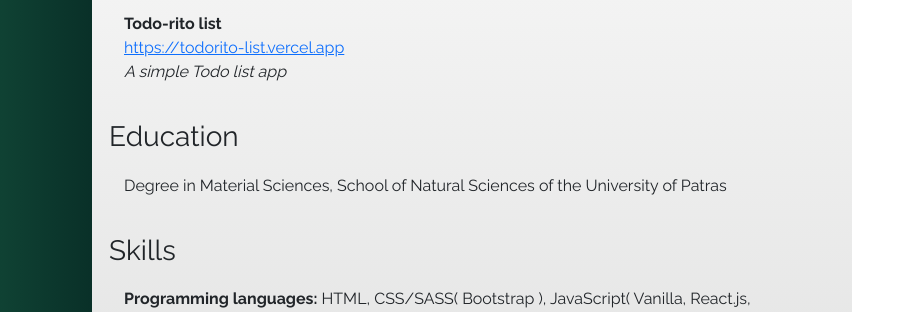
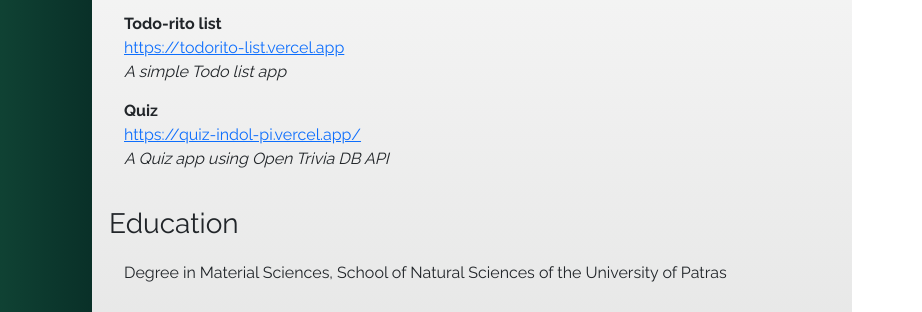
Before and after one commit to todorito/my-cv, a plain HTML site: page index.html in a window 1280 px wide. Shown: the part 339-651 px from the top of the page, 358-1280 px from the left. Drawn offline with Linux system fonts and the light colour scheme.

Commit message:
Updated resume

```diff
--- a/index.html
+++ b/index.html
@@ -62,6 +62,11 @@
                             <strong>Todo-rito list </strong><br>
                             <a href="https://todorito-list.vercel.app/">https://todorito-list.vercel.app</a><br>
                             <em> A simple Todo list app</em>
+                        </li>
+                        <li>
+                            <strong>Quiz </strong><br>
+                            <a href="https://quiz-indol-pi.vercel.app/">https://quiz-indol-pi.vercel.app/</a><br>
+                            <em> A Quiz app using Open Trivia DB API</em>
                         </li>
                     </ul>
                 </div>
@@ -130,7 +135,6 @@
                     <ul class="list">
                         <li>Scuba diving</li>
                         <li>License for speedboat driving</li>
-                        <li>Sports(windsurfing)</li>
                         <li>Fishing</li>
                         <li>Chess</li>
                         <li>Ceramics</li>
```
